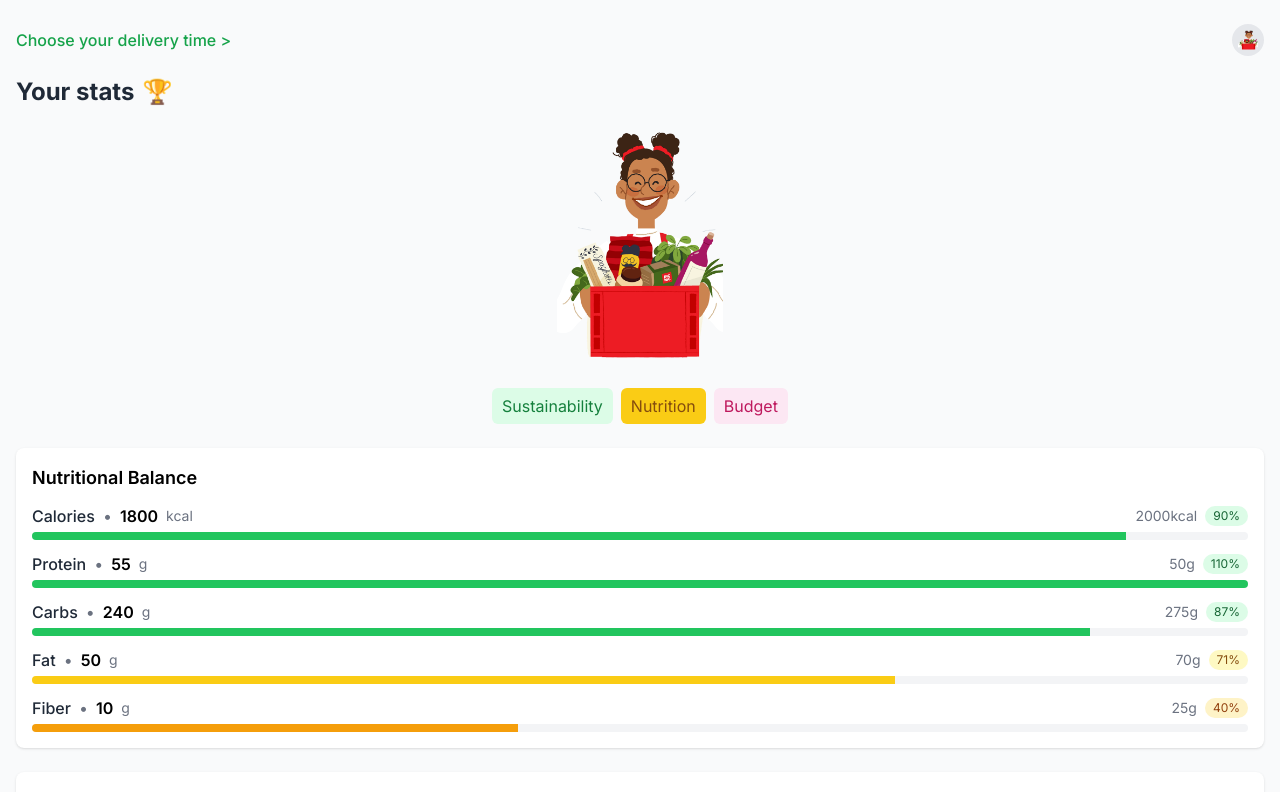
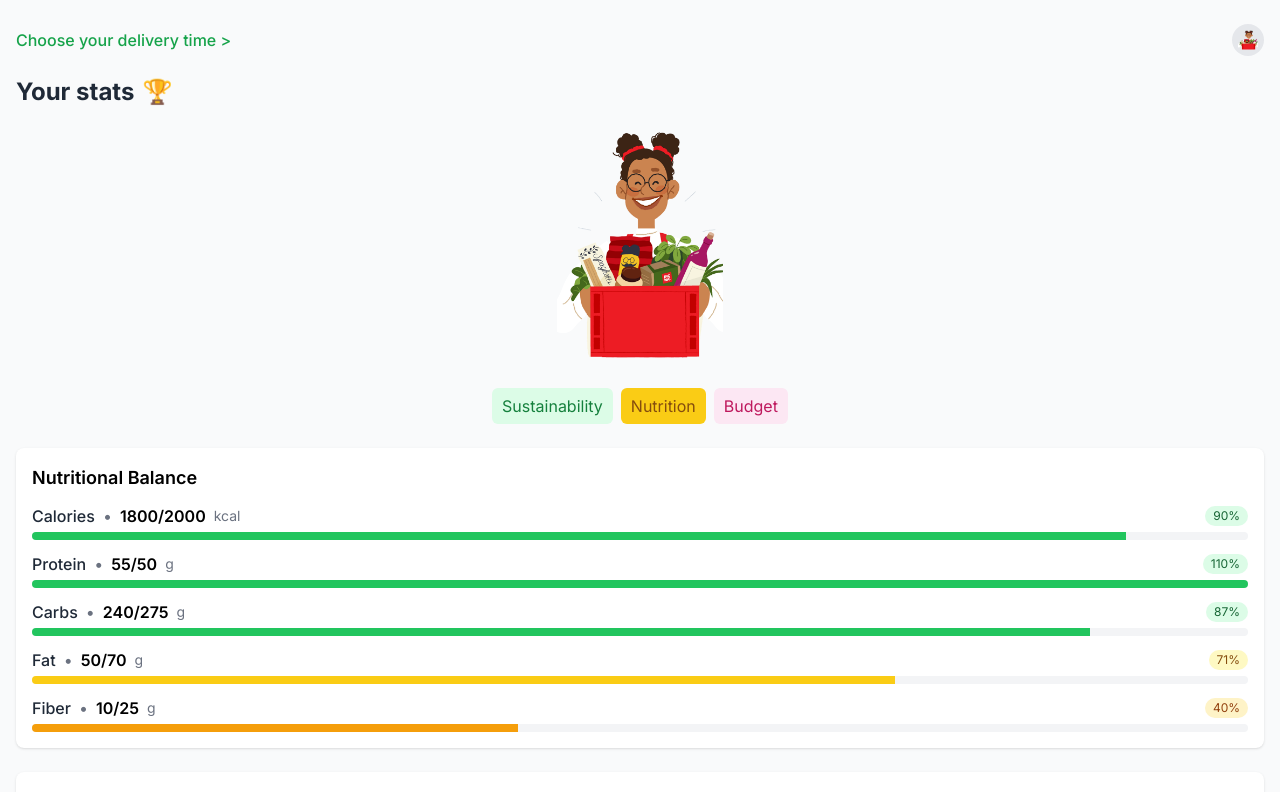
Before and after one commit to saurluca/qhack, a React (Vite) app in the folder frontend/: page /dashboard3 in a window 1280 px wide. Shown: the top 792 px of the page. Built offline with nearby package versions, Linux system fonts and the light colour scheme; no server answers.

Commit message:
style nuriton dahsbrod view

```diff
--- a/frontend/src/components/dashboard/d-stats-summary-card.tsx
+++ b/frontend/src/components/dashboard/d-stats-summary-card.tsx
@@ -39,11 +39,10 @@ const DStatsSummaryCard: React.FC<DStatsSummaryCardProps> = ({ stats, title }) =
                             <div className="flex items-center space-x-2">
                                 <span className="text-gray-800 font-medium capitalize">{stat.title}</span>
                                 <span className="text-gray-500">•</span>
-                                <span className="font-semibold">{stat.value}</span>
+                                <span className="font-semibold">{stat.value}/{stat.target}</span>
                                 <span className="text-gray-500 text-sm">{stat.unit}</span>
                             </div>
                             <div className="flex items-center space-x-2">
-                                <span className="text-sm text-gray-500">{stat.target}{stat.unit}</span>
                                 <span className={`px-2 py-0.5 text-xs rounded-full ${stat.status === "good" ? "bg-green-100 text-green-800" :
                                     stat.status === "warning" ? "bg-yellow-100 text-yellow-800" :
                                         "bg-amber-100 text-amber-800"
```
